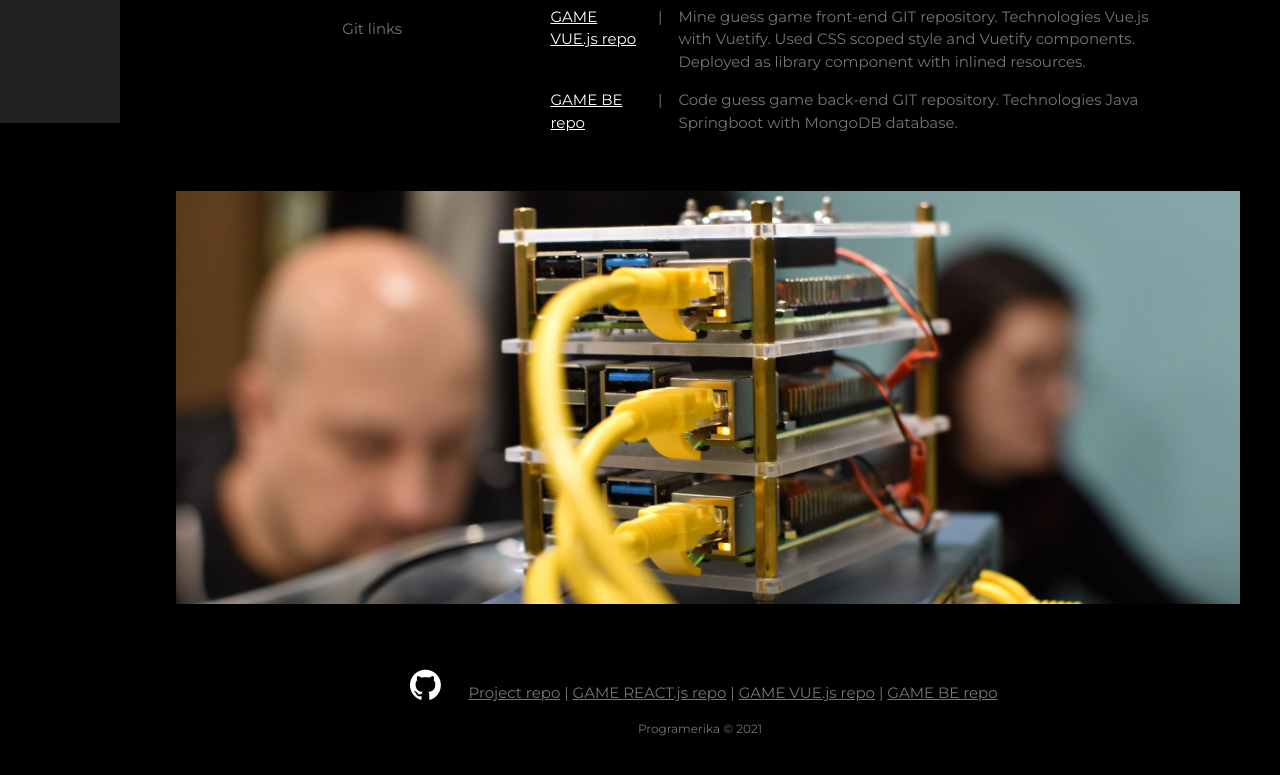
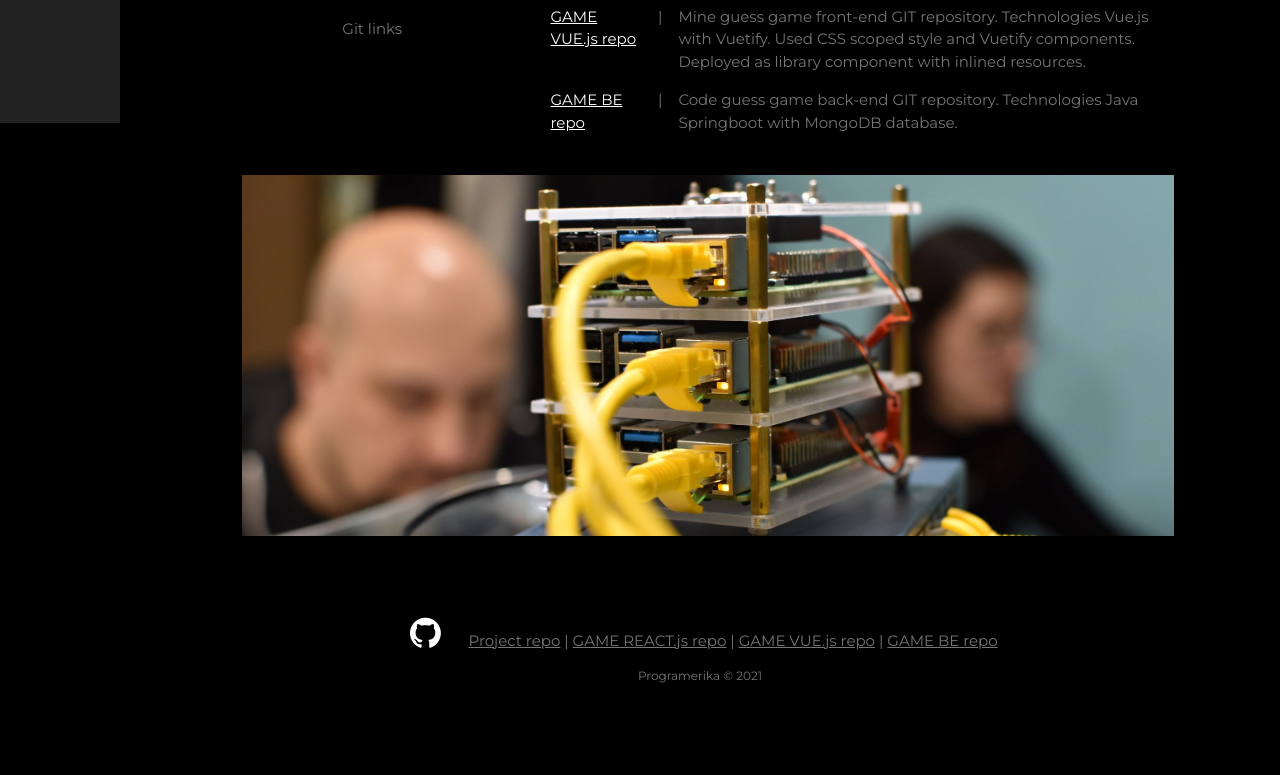
Before and after one commit to programerika/web-sajtika, a Next.js app: page /arch in a window 1280 px wide. Shown: the part 677-1452 px from the top of the page. After the commit the page ends 1406 px from the top, so only its background shows below. Built offline with nearby package versions, Linux system fonts and the light colour scheme.

Commit message:
refactor: chaned arrow icont to mdi icons we already used, removed reference to mui icons

```diff
--- a/components/AboutArch.js
+++ b/components/AboutArch.js
@@ -134,8 +134,6 @@ const AboutArch = () => {
             </div>
           </div>
         </div>
-      </div>
-
         <div className="w3-container">
           <Image
             src={Raspberry}
@@ -147,6 +145,7 @@ const AboutArch = () => {
           />
         </div>
       </div>
+    </div>
   );
 };
 
--- a/components/WebBombika.js
+++ b/components/WebBombika.js
@@ -1,5 +1,4 @@
 import { useEffect } from "react";
-import "@mdi/font/css/materialdesignicons.css";
 
 export default function WebBombika() {
   useEffect(() => {
--- a/package.json
+++ b/package.json
@@ -12,7 +12,6 @@
     "@emotion/react": "^11.10.5",
     "@emotion/styled": "^11.10.5",
     "@mdi/font": "5.9.55",
-    "@mui/icons-material": "^5.10.9",
     "@mui/material": "^5.10.12",
     "@programerika/prettier-config": "^1.0.2",
     "@programerika/web-bombika": "^1.0.1",
--- a/pages/index.js
+++ b/pages/index.js
@@ -2,6 +2,7 @@ import Contact from "../components/Contact";
 import About from "../components/About";
 import Technologies from "../components/Technologies";
 import AboutGame from "../components/AboutGame";
+import "@mdi/font/css/materialdesignicons.css";
 
 export default function Home() {
   return (
--- a/styles/globals.css
+++ b/styles/globals.css
@@ -48,8 +48,7 @@ h6 {
 
 .arrow-button {
   color: teal;
-  width: 5rem;
-  height: 5rem;
+  font-size: 5rem;
   padding: 0;
 }
 
```
Also changed, not shown: components/About.js (+3 -4 lines). Lines whose indentation alone changed are shown as unchanged.
